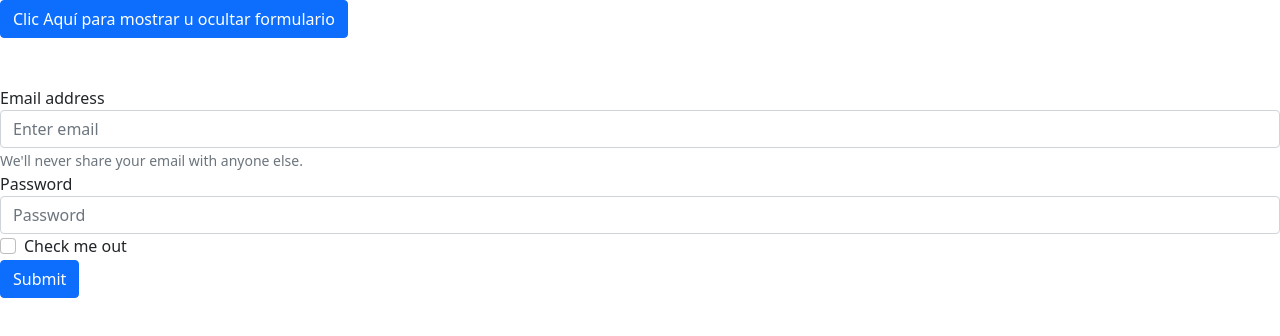
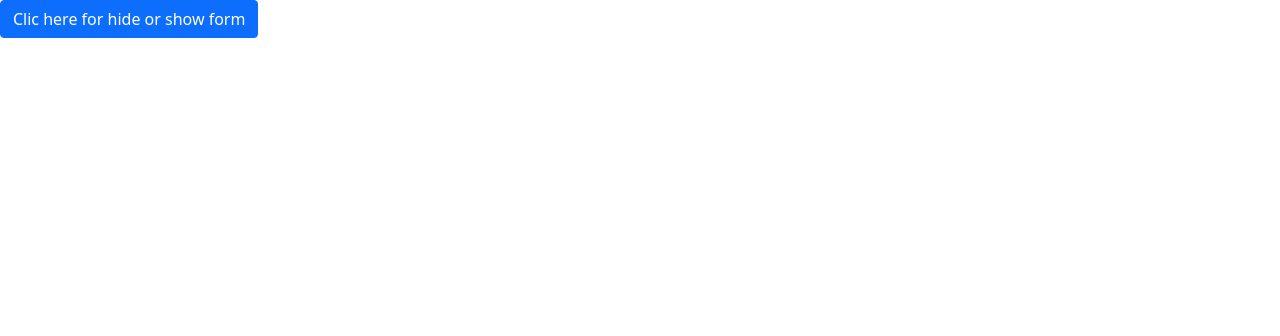
Before and after one commit to OwnersJs/hide-show-JS, a plain HTML site: page index.html in a window 1280 px wide. Drawn offline with nearby package versions, Linux system fonts and the light colour scheme.

```diff
--- a/index.html
+++ b/index.html
@@ -13,19 +13,20 @@
       crossorigin="anonymous"
     />
 
-    <script type = "text/javascript" src="main.js"></script>
+    <script type="text/javascript" src="main.js"></script>
 
     <title>Hide - Show</title>
   </head>
   <body>
+    <button onclick="hideShow();" type="button" class="btn btn-primary">
+      Clic here for hide or show form
+    </button>
 
-    <button onclick="mostrarOcultar();" type="button" class="btn btn-primary">Clic Aquí para mostrar u ocultar formulario</button>
+    <br />
+    <br />
+    <br />
 
-    <br>
-    <br>
-    <br>
-
-        <div id="hideDiv">
+    <div id="hideDiv" style="display: none">
       <form>
         <div class="form-group">
           <label for="exampleInputEmail1">Email address</label>
--- a/main.js
+++ b/main.js
@@ -1,8 +1,4 @@
-//oculto por defecto
-element = document.getElementById('hideDiv');
-element.style.display = 'none';
-
-function mostrarOcultar(){
+function hideShow(){
   element = document.getElementById('hideDiv');
   estado = element.style.display;
   if(estado == 'none'){
@@ -11,4 +7,4 @@
   element.style.display = 'none';
   }
 
-}//end function mostrarOcultar
+}//end function hideShow
```
